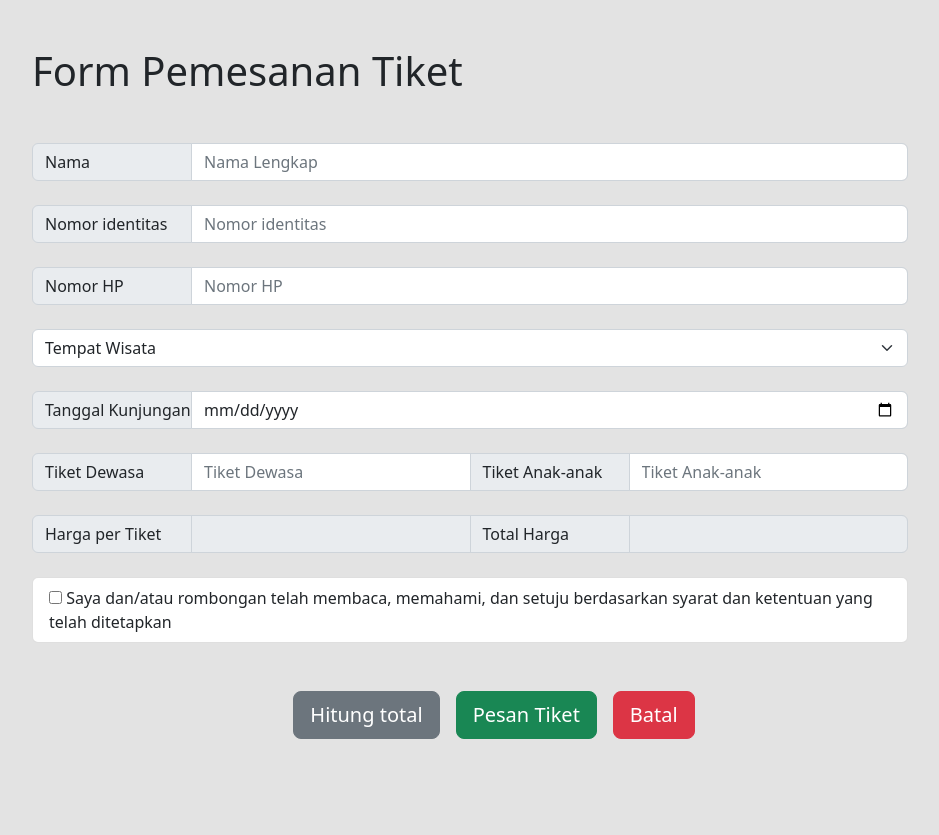
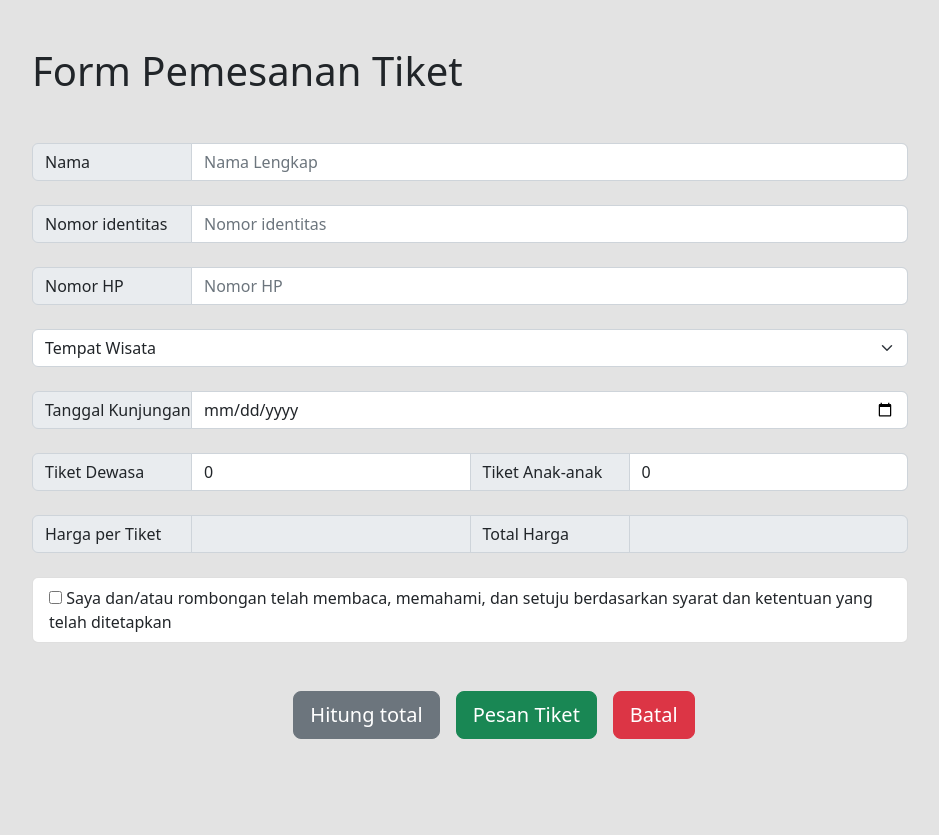
Before and after one commit to aurorazhy/vsga-akhir, a PHP site: page /pesan.php in a window 1280 px wide. Shown: the part 57-892 px from the top of the page, without its empty margins (146-1085 px from the left). Run offline with PHP 8.4, Linux system fonts and the light colour scheme; data that the repository does not hold is empty; some libraries are stand-ins or nearby versions.

Commit message:
some fix
title to vsga, added value to tiket

```diff
--- a/etc/header.php
+++ b/etc/header.php
@@ -5,12 +5,14 @@
    <meta charset="UTF-8">
    <meta http-equiv="X-UA-Compatible" content="IE=edge">
    <meta name="viewport" content="width=device-width, initial-scale=1.0">
-   <title>Document</title>
+   <title>VSGA</title>
    <!-- CSS only -->
    <link href="https://cdn.jsdelivr.net/npm/bootstrap@5.2.0-beta1/dist/css/bootstrap.min.css" rel="stylesheet" integrity="sha384-0evHe/X+R7YkIZDRvuzKMRqM+OrBnVFBL6DOitfPri4tjfHxaWutUpFmBp4vmVor" crossorigin="anonymous">
    <!-- JavaScript Bundle with Popper -->
    <script src="https://cdn.jsdelivr.net/npm/bootstrap@5.2.0-beta1/dist/js/bootstrap.bundle.min.js" integrity="sha384-pprn3073KE6tl6bjs2QrFaJGz5/SUsLqktiwsUTF55Jfv3qYSDhgCecCxMW52nD2" crossorigin="anonymous"></script>
+   <!-- icons -->
    <script src="https://kit.fontawesome.com/5681f6e595.js" crossorigin="anonymous"></script>
+   <!-- jquery -->
    <script src="https://code.jquery.com/jquery-3.6.0.min.js"></script>
 </head>
 
--- a/pesan.php
+++ b/pesan.php
@@ -36,9 +36,9 @@ include 'etc/header.php' ?>
 
       <div class="input-group flex-nowrap pe-5 mt-4">
          <span class="input-group-text" id="addon-wrapping" style="width: 10rem;">Tiket Dewasa</span>
-         <input type="number" name="dewasa" id="dewasa" class="form-control" placeholder="Tiket Dewasa">
+         <input type="number" name="dewasa" id="dewasa" class="form-control" value="0">
          <span class="input-group-text" id="addon-wrapping" style="width: 10rem;">Tiket Anak-anak</span>
-         <input type="number" name="anak" id="anak" class="form-control" placeholder="Tiket Anak-anak">
+         <input type="number" name="anak" id="anak" class="form-control" value="0">
       </div>
 
       <div class="input-group flex-nowrap pe-5 mt-4">
```
Also changed, not shown: proses/receipt.php (+5 -5 lines).
